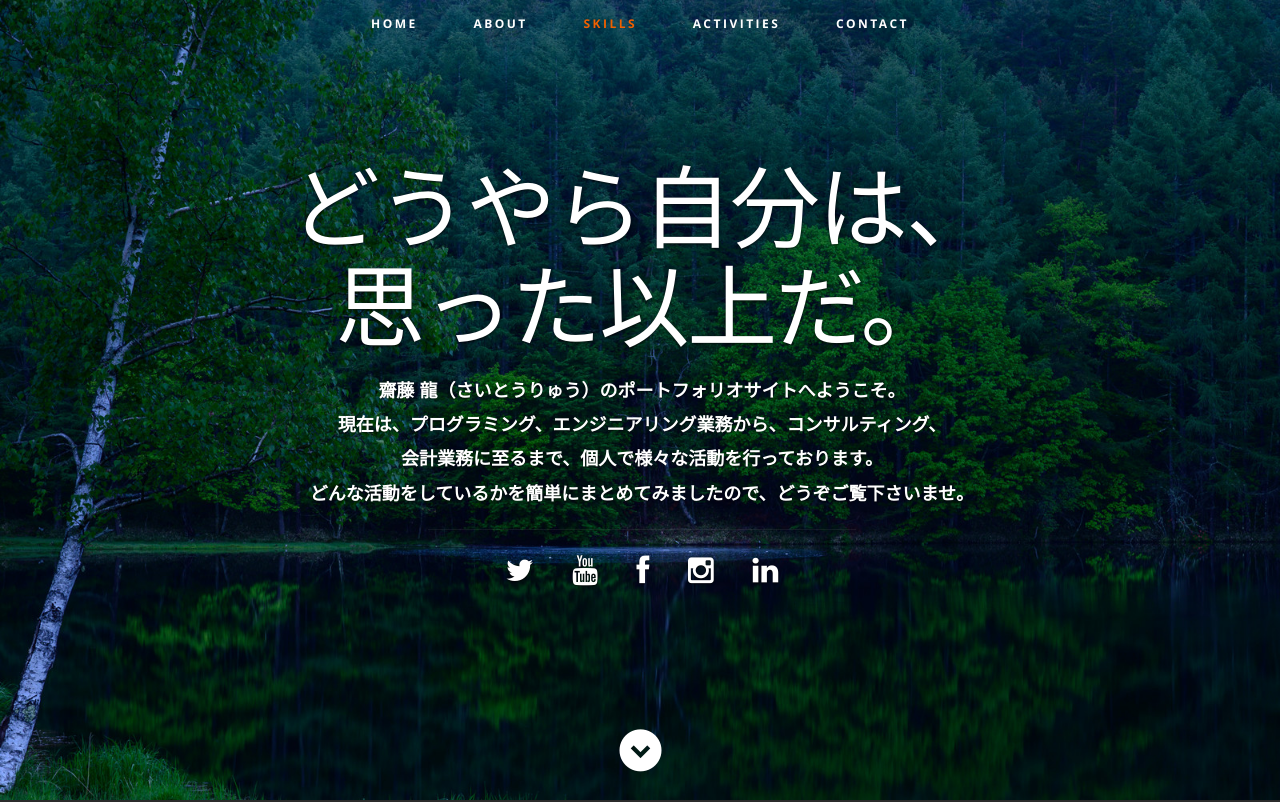
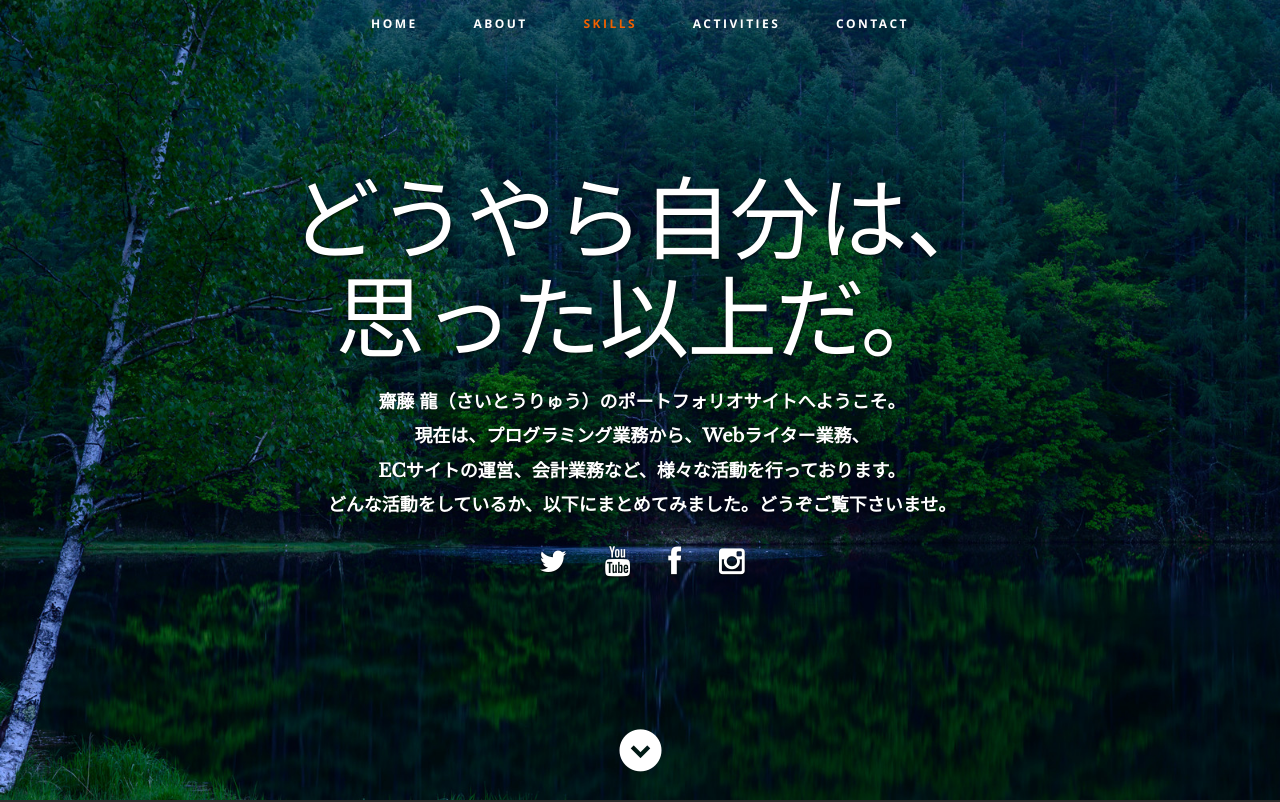
Before and after one commit to drash5296/portfolio-ryusaito, a plain HTML site: page index.html in a window 1280 px wide. Shown: the top 802 px of the page. Drawn offline with nearby package versions, Linux system fonts and the light colour scheme.

Commit message:
Update index.html

```diff
--- a/index.html
+++ b/index.html
@@ -57,17 +57,16 @@
       <div class="row banner">
          <div class="banner-text">
             <h1 class="responsive-headline">どうやら自分は、<br>思った以上だ。</h1>
-            <h3>齋藤 龍（さいとうりゅう）のポートフォリオサイトへようこそ。<br>
-                現在は、プログラミング、エンジニアリング業務から、コンサルティング、<br>
-                会計業務に至るまで、個人で様々な活動を行っております。<br>
-                どんな活動をしているかを簡単にまとめてみましたので、どうぞご覧下さいませ。
-            <hr />
+            <h3 class="introduction">齋藤 龍（さいとうりゅう）のポートフォリオサイトへようこそ。<br>
+                現在は、プログラミング業務から、Webライター業務、<br>
+                ECサイトの運営、会計業務など、様々な活動を行っております。<br>
+                どんな活動をしているか、以下にまとめてみました。どうぞご覧下さいませ。</h3>
             <ul class="social">
                <li><a href="https://twitter.com/drash5296"><i class="fa fa-twitter"></i></a></li>
                <li><a href="https://www.youtube.com/user/Drash5296"><i class="fa fa-youtube"></i></a></li>
                <li><a href="https://www.facebook.com/"><i class="fa fa-facebook"></i></a></li>
                <li><a href="https://www.instagram.com/drash5296/"><i class="fa fa-instagram"></i></a></li>
-               <li><a href="https://www.linkedin.com/in/%E9%BE%8D-%E9%BD%8B%E8%97%A4-68963418a/"><i class="fa fa-linkedin"></i></a></li>
+               <!-- <li><a href="https://www.linkedin.com/in/%E9%BE%8D-%E9%BD%8B%E8%97%A4-68963418a/"><i class="fa fa-linkedin"></i></a></li> -->
             </ul>
          </div>
       </div>
```
